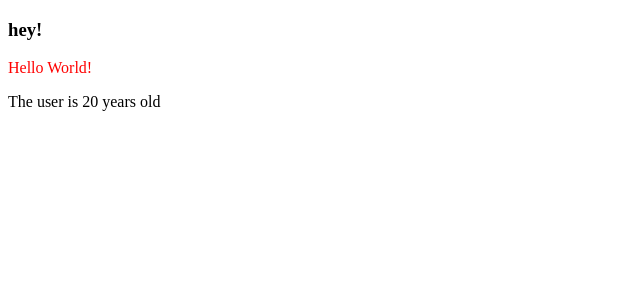
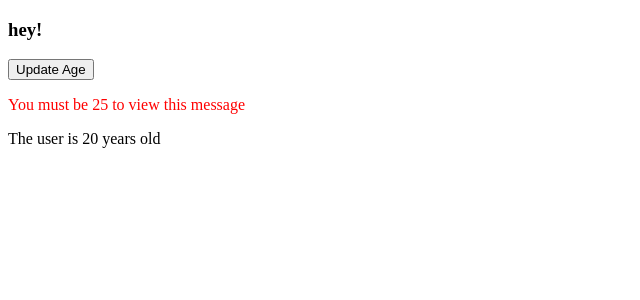
Before and after one commit to javierpb275/vue-components, a Vue app: page / in a window 1280 px wide. Shown: the top 300 px of the page, without its empty margins (0-640 px from the left). Built offline with nearby package versions, Linux system fonts and the light colour scheme.

Commit message:
passed age prop to greeting component. uppdating age prop and rendering a paragraph depending on the age

```diff
--- a/src/App.vue
+++ b/src/App.vue
@@ -1,7 +1,8 @@
 <template>
   <div>
     <h3>hey!</h3>
-    <greeting></greeting>
+    <button type="button" @click="age++">Update Age</button>
+    <greeting :age="age"></greeting>
     <user :age="age"></user>
   </div>
 </template>
--- a/src/components/Greeting.vue
+++ b/src/components/Greeting.vue
@@ -1,10 +1,14 @@
 <template>
-  <p>{{ msg }}</p>
+  <div>
+    <p v-if="age >= 25">{{ msg }}</p>
+    <p v-else>You must be 25 to view this message</p>
+  </div>
 </template>
 
 <script>
 export default {
   name: "Greeting",
+  props: ["age"],
   data() {
     return {
       msg: "Hello World!",
```
